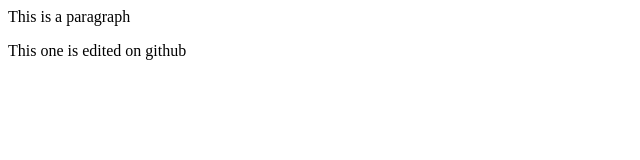
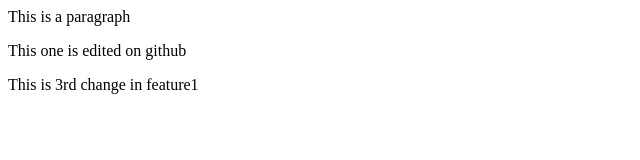
Before and after one commit to endeeharyanvi/Practice-HTML, a plain HTML site: page index.html in a window 1280 px wide. Shown: the whole page, without its empty margins (0-640 px from the left). Drawn offline with Linux system fonts and the light colour scheme.

Commit message:
3rd-change-feature

```diff
--- a/index.html
+++ b/index.html
@@ -1,2 +1,3 @@
 <p>This is a paragraph</p>
 <p>This one is edited on github</p>
+<p>This is 3rd change in feature1</p>
```
